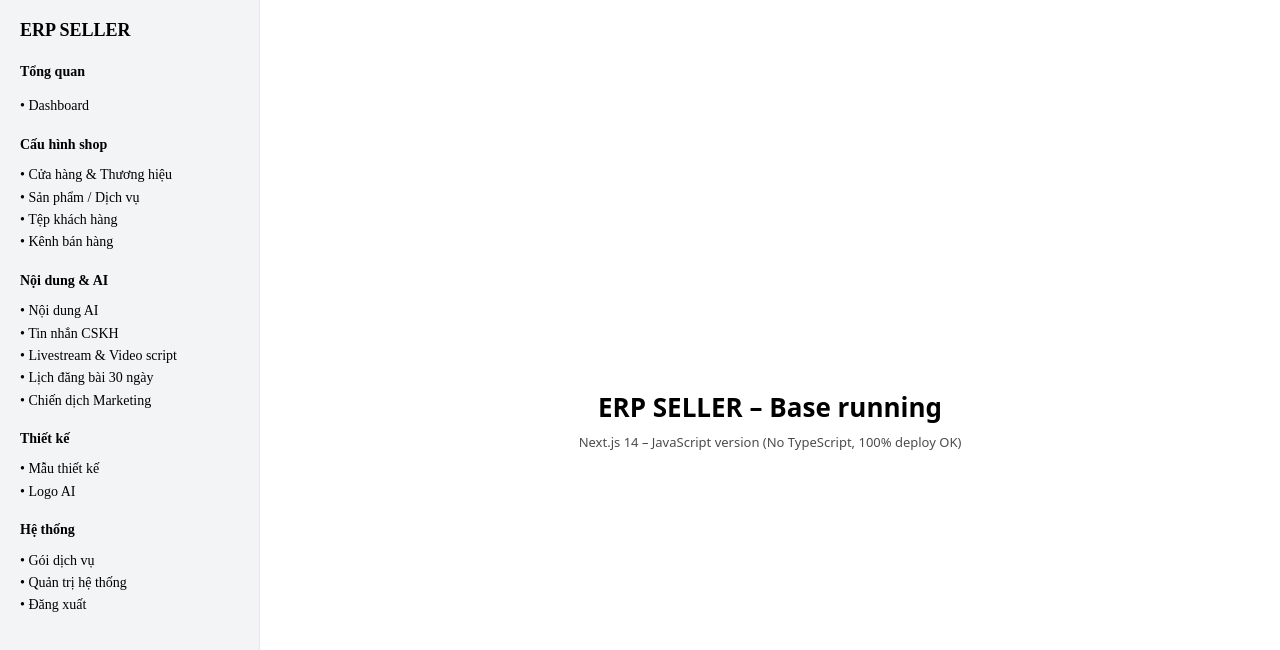
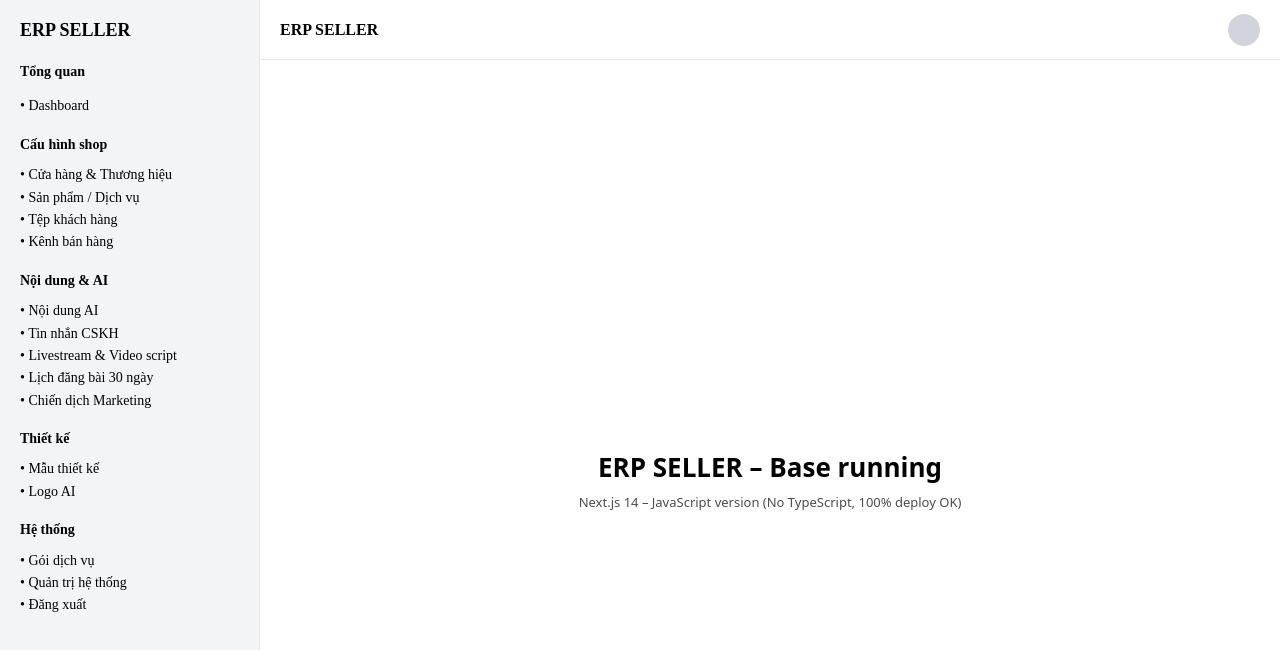
Before and after one commit to conlele0201/erp-seller-crm, a Next.js app: page / in a window 1280 px wide. Shown: the top 650 px of the page. Built offline with nearby package versions, Linux system fonts and the light colour scheme.

Commit message:
Update layout.js

```diff
--- a/app/layout.js
+++ b/app/layout.js
@@ -1,5 +1,6 @@
 import "./globals.css";
 import Sidebar from "../components/Sidebar";
+import Header from "../components/Header";
 
 export const metadata = {
   title: "ERP SELLER – Base",
@@ -12,9 +13,9 @@
       <body>
         <Sidebar />
 
-        {/* Khung nội dung dịch sang phải 260px */}
-        <div style={{ marginLeft: "260px", padding: "20px" }}>
-          {children}
+        <div style={{ marginLeft: "260px" }}>
+          <Header />
+          <main style={{ padding: "20px" }}>{children}</main>
         </div>
       </body>
     </html>
```
